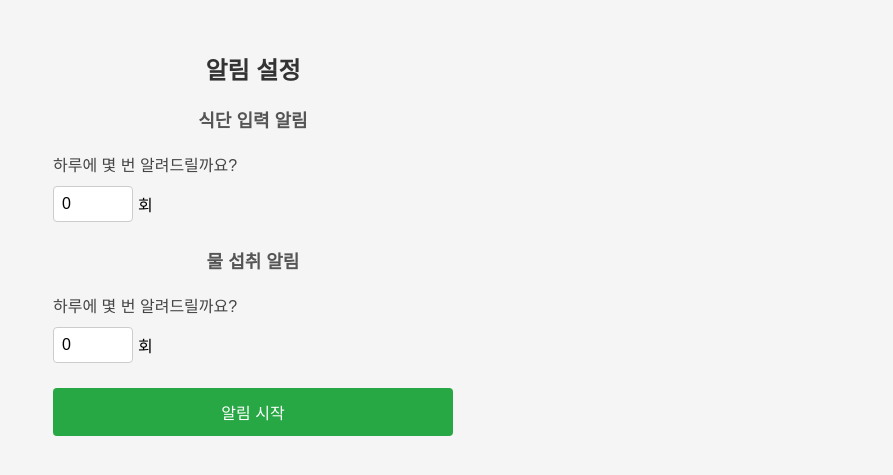
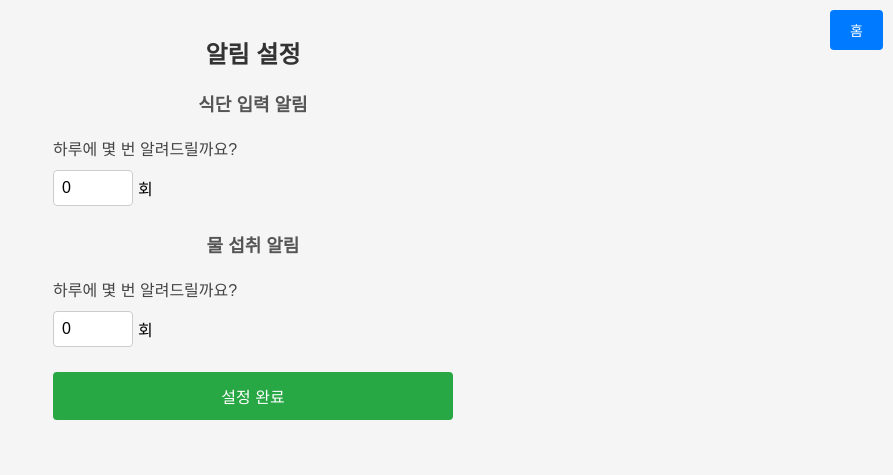
Before and after one commit to Macdonalds-H/KcalFit, a Flask app: page /alarm in a window 1280 px wide. Shown: the top 475 px of the page, without its empty margins (387-1280 px from the left). Run offline with Flask 3, Linux system fonts and the light colour scheme.

Commit message:
홈버튼 추가

```diff
--- a/kcalfit/templates/alarm.html
+++ b/kcalfit/templates/alarm.html
@@ -4,6 +4,7 @@
     <meta charset="UTF-8">
     <meta name="viewport" content="width=device-width, initial-scale=1.0">
     <title>알림 설정</title>
+    <link rel="stylesheet" href="static/css/main.css">
     <style>
         body {
             font-family: 'Noto Sans KR', sans-serif;
@@ -16,9 +17,7 @@
             max-width: 400px;
             margin: 20px auto;
             padding: 15px;
-            /* background-color: #fff; */
             border-radius: 8px;
-            /* box-shadow: 0 2px 6px rgba(0, 0, 0, 0.1); */
         }
 
         h1, h2 {
@@ -64,6 +63,7 @@
         .inputs-container {
             display: flex;
             align-items: center;
+
         }
 
         .inputs-container span {
@@ -109,9 +109,28 @@
             color: #d9534f;
         }
 
+        /* 홈 버튼 스타일 */
+        .home-button {
+            position: absolute;
+            top: 10px;
+            right: 10px;
+            padding: 10px 20px;
+            background-color: #007bff;
+            color: white;
+            font-size: 14px;
+            border-radius: 4px;
+            text-decoration: none;
+        }
+
+        .home-button:hover {
+            background-color: #0056b3;
+        }
+
     </style>
 </head>
 <body>
+
+    <a href="/" class="home-button">홈</a>
 
     <div class="container">
         <h1>알림 설정</h1>
@@ -138,7 +157,7 @@
             <div id="water-time-inputs" class="time-inputs"></div>
         </div>
 
-        <button id="start-button" onclick="startNotifications()">알림 시작</button>
+        <button id="start-button" onclick="startNotifications()">설정 완료</button>
         <div id="alert-message" class="alert" style="display:none;">이미 알림이 설정되었습니다.</div>
     </div>
 
```
